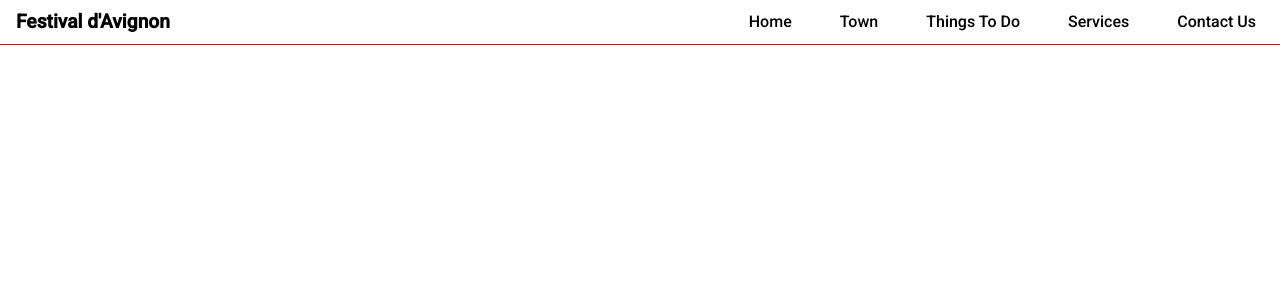
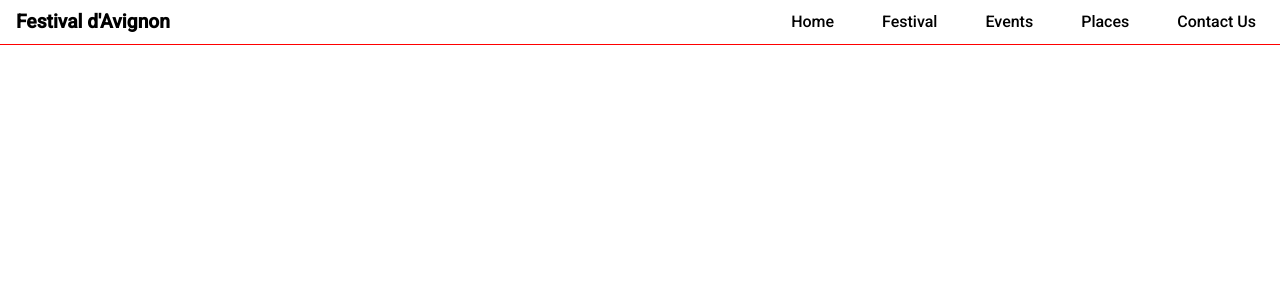
Before and after one commit to AndreaPrati98/Polimi--Hypermedia---project, a Nuxt app: page / in a window 1280 px wide. Shown: the top 300 px of the page. Built offline with nearby package versions, Linux system fonts and the light colour scheme.

Commit message:
updated landmarks

```diff
--- a/components/new-header.vue
+++ b/components/new-header.vue
@@ -36,15 +36,15 @@ export default {
             path: '/',
             },
             {
-            name: 'Town',
+            name: 'Festival',
+            path: '/festival-intro',
+            },
+            {
+            name: 'Events',
             path: '/',
             },
             {
-            name: 'Things To Do',
-            path: '/',
-            },
-            {
-            name: 'Services',
+            name: 'Places',
             path: '/',
             },
             {
@@ -86,14 +86,11 @@ export default {
 </script>
 
 <style scoped>t
-
-
     header.header {
         width: 100%;
     }
 
     .navbar {
-        /* position: relative; */
         width: 100%;
         display: flex;
         justify-content: space-between;
```
